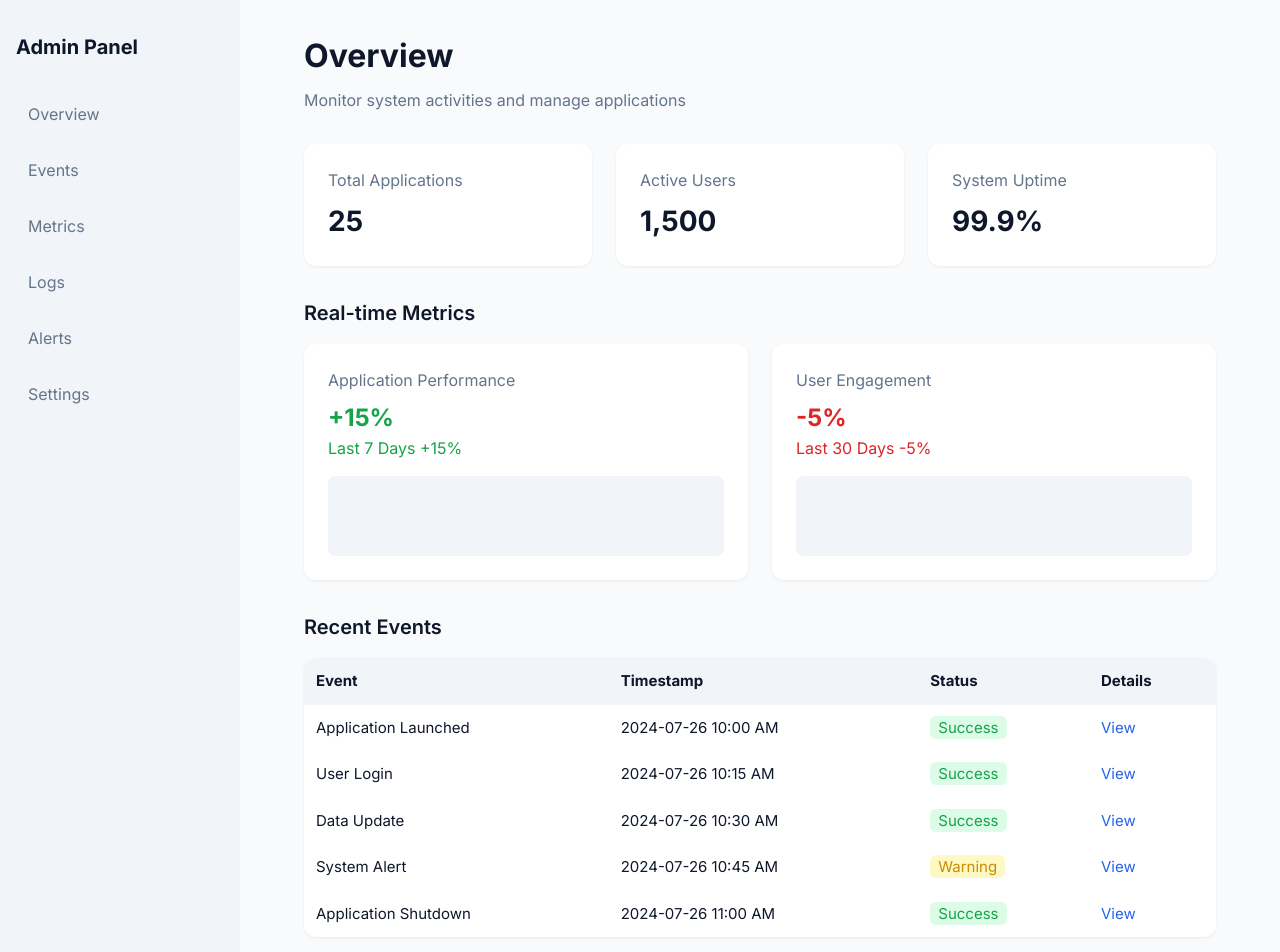
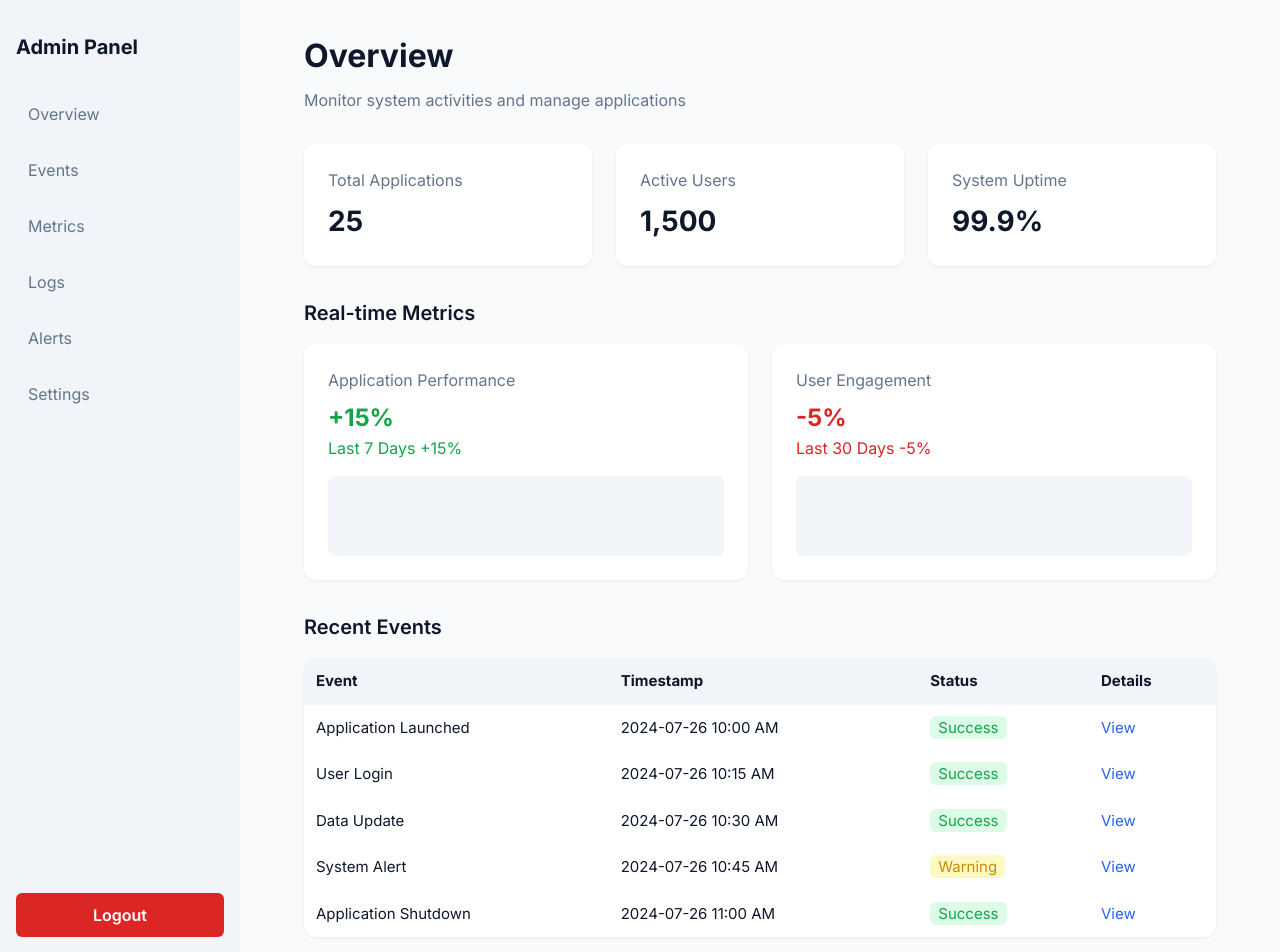
Before and after one commit to Yassen717/dashboard, a Next.js app: page / in a window 1280 px wide. Shown: the top 952 px of the page. Built offline with nearby package versions, Linux system fonts and the light colour scheme; no server answers.

Commit message:
add logout button to sidebar with signOut and redirect to login

```diff
--- a/app/components/Sidebar.tsx
+++ b/app/components/Sidebar.tsx
@@ -1,5 +1,8 @@
+"use client";
 import React from "react";
 import Link from "next/link";
+import { useRouter } from "next/navigation";
+import { supabase } from "../../lib/supabaseClient";
 
 const navItems = [
   { label: "Overview", href: "/" },
@@ -11,8 +14,14 @@ const navItems = [
 ];
 
 export default function Sidebar() {
+  const router = useRouter();
+  const handleLogout = async () => {
+    await supabase.auth.signOut();
+    router.push("/login");
+  };
   return (
-    <aside style={{ width: 240, background: '#f1f5f9', minHeight: '100vh', padding: '2rem 1rem' }}>
+    <aside style={{ width: 240, background: '#f1f5f9', minHeight: '100vh', padding: '2rem 1rem', display: 'flex', flexDirection: 'column', justifyContent: 'space-between' }}>
+      <div>
         <div style={{ fontWeight: 700, fontSize: 20, marginBottom: 32 }}>Admin Panel</div>
         <nav>
           <ul style={{ listStyle: 'none', padding: 0, margin: 0 }}>
@@ -28,6 +37,23 @@ export default function Sidebar() {
             ))}
           </ul>
         </nav>
+      </div>
+      <button
+        onClick={handleLogout}
+        style={{
+          width: '100%',
+          padding: '10px 0',
+          borderRadius: 6,
+          background: '#dc2626',
+          color: '#fff',
+          fontWeight: 600,
+          border: 'none',
+          cursor: 'pointer',
+          marginTop: 32,
+        }}
+      >
+        Logout
+      </button>
     </aside>
   );
 }
```
Lines whose indentation alone changed are shown as unchanged.
